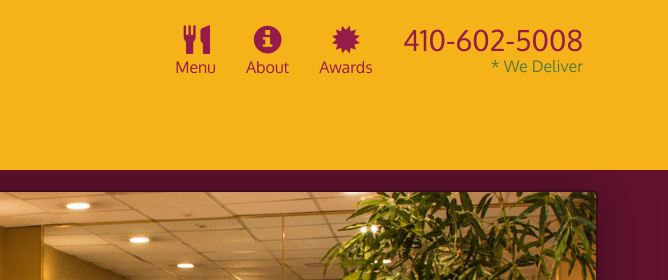
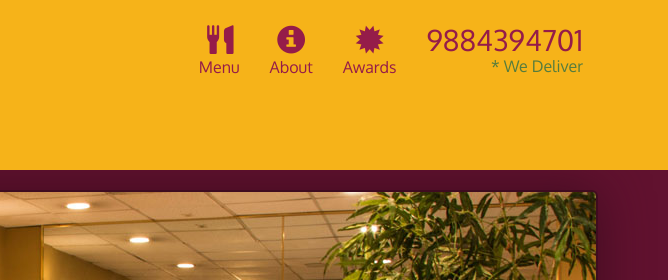
Before and after one commit to abhi460729/FoodFood, a plain HTML site: page index.html in a window 1280 px wide. Shown: the top 280 px of the page, 612-1280 px from the left. Drawn offline with Linux system fonts and the light colour scheme; a script that the page names is missing.

Commit message:
Update index.html

```diff
--- a/index.html
+++ b/index.html
@@ -54,8 +54,8 @@
                 <span class="glyphicon glyphicon-certificate"></span><br class="hidden-xs"> Awards</a>
             </li>
             <li id="phone" class="hidden-xs">
-              <a href="tel:410-602-5008">
-                <span>410-602-5008</span></a><div>* We Deliver</div>
+              <a href="tel:9884394701">
+                <span>9884394701</span></a><div>* We Deliver</div>
             </li>
           </ul><!-- #nav-list -->
         </div><!-- .collapse .navbar-collapse -->
@@ -64,9 +64,9 @@
   </header>
 
   <div id="call-btn" class="visible-xs">
-    <a class="btn" href="tel:410-602-5008">
+    <a class="btn" href="tel:9884394701">
     <span class="glyphicon glyphicon-earphone"></span>
-    410-602-5008
+    9884394701
     </a>
   </div>
   <div id="xs-deliver" class="text-center visible-xs">* We Deliver</div>
```
